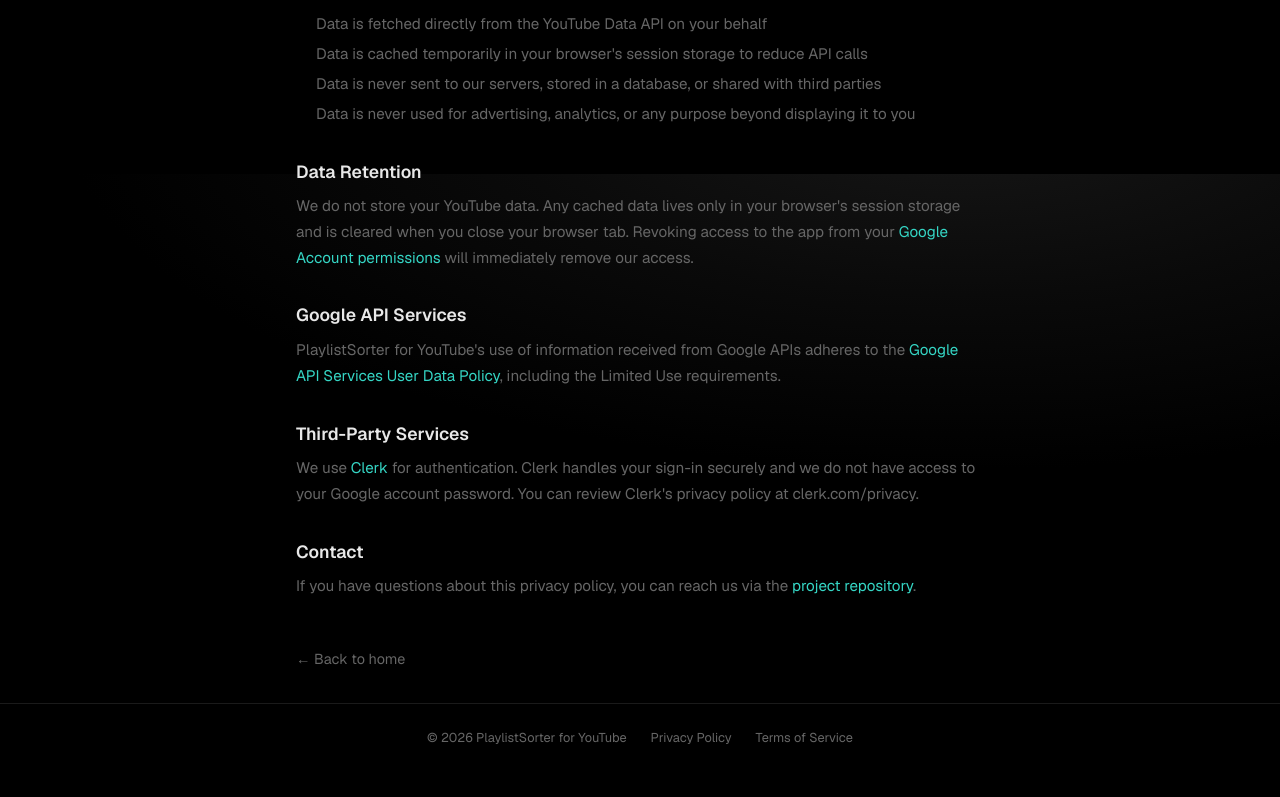
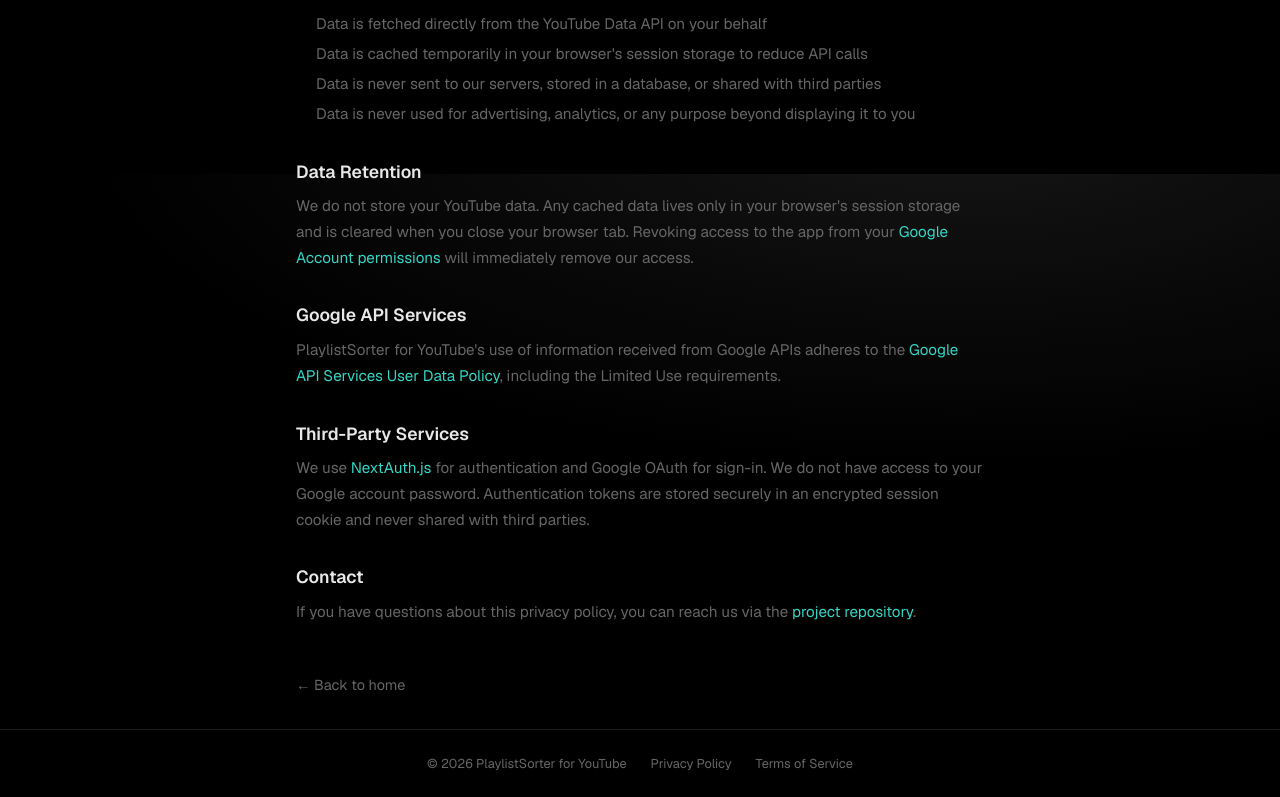
Before and after one commit to CodeWalker94/playlist-sorter-for-youtube, a Next.js app: page /privacy in a window 1280 px wide. Shown: the part 626-1423 px from the top of the page. Before the commit the page ends 1397 px from the top, so only its background shows below. Built offline with nearby package versions, Linux system fonts and the light colour scheme; no server answers.

Commit message:
fix: replace Clerk with NextAuth in privacy policy

```diff
--- a/app/privacy/page.tsx
+++ b/app/privacy/page.tsx
@@ -100,15 +100,16 @@
         <p>
           We use{" "}
           <a
-            href="https://clerk.com/privacy"
+            href="https://next-auth.js.org"
             target="_blank"
             rel="noopener noreferrer"
           >
-            Clerk
+            NextAuth.js
           </a>{" "}
-          for authentication. Clerk handles your sign-in securely and we do not
-          have access to your Google account password. You can review
-          Clerk&apos;s privacy policy at clerk.com/privacy.
+          for authentication and Google OAuth for sign-in. We do not have access
+          to your Google account password. Authentication tokens are stored
+          securely in an encrypted session cookie and never shared with third
+          parties.
         </p>
       </section>
 
```
